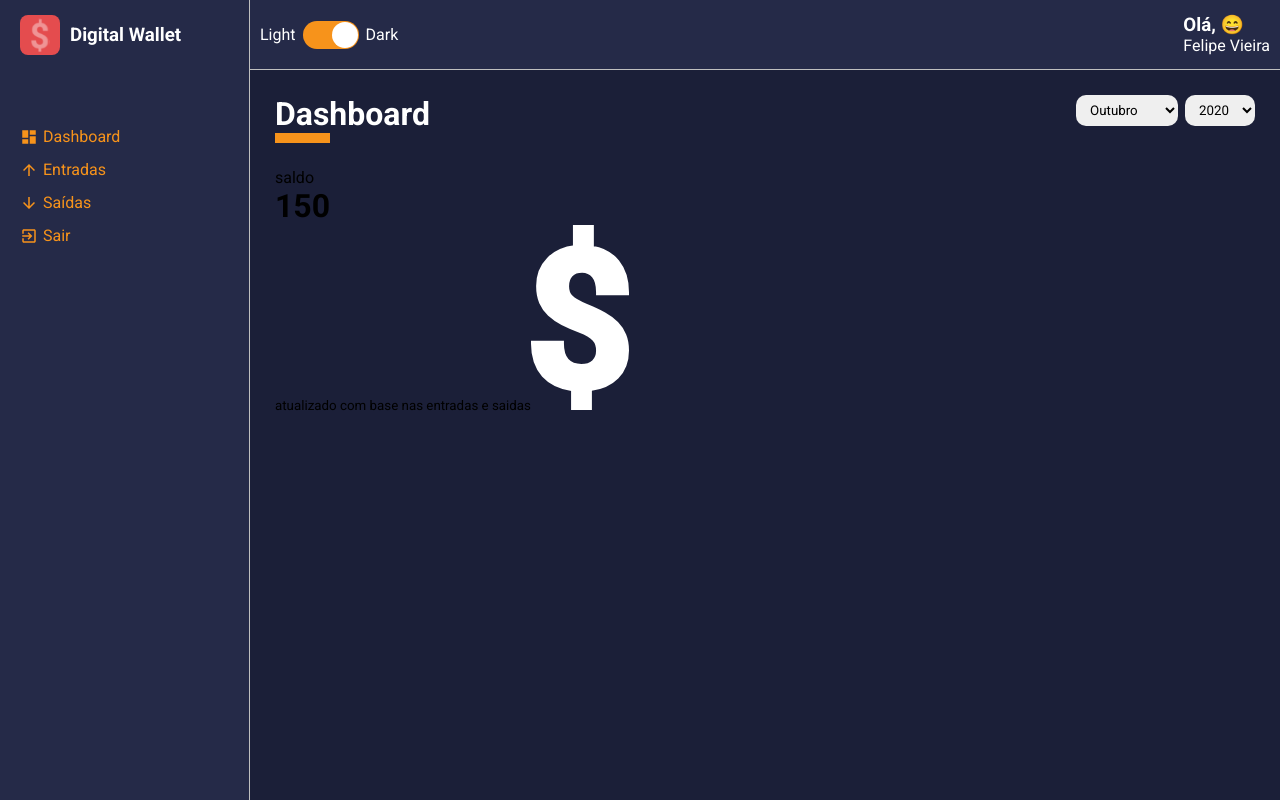
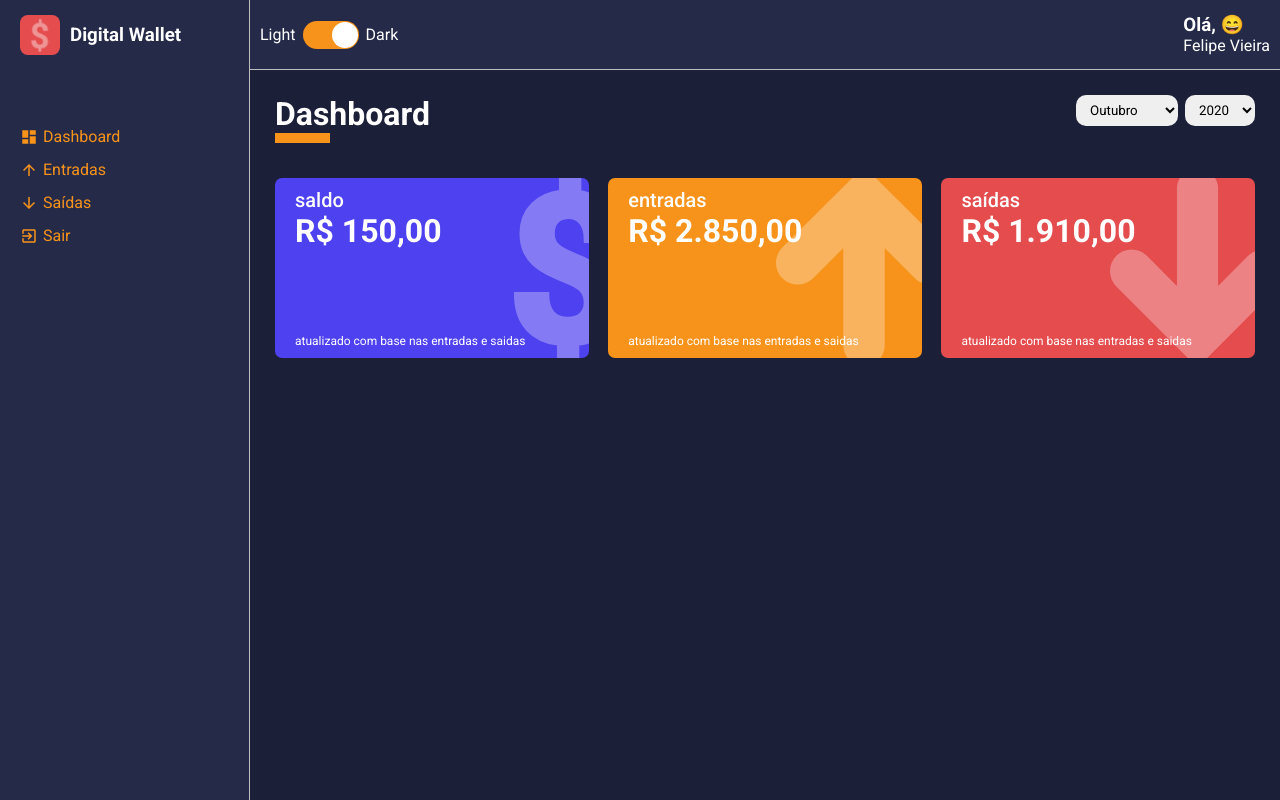
Before and after one commit to 2lipe/Digital-Wallet, a React (Create React App) app: page /dashboard in a window 1280 px wide. Built offline with nearby package versions, Linux system fonts and the light colour scheme.

Commit message:
create walletBox card

```diff
--- a/package.json
+++ b/package.json
@@ -31,6 +31,7 @@
     "@testing-library/react": "^11.1.0",
     "@testing-library/user-event": "^12.1.10",
     "react": "^17.0.1",
+    "react-countup": "^4.3.3",
     "react-dom": "^17.0.1",
     "react-icons": "^3.11.0",
     "react-router-dom": "^5.2.0",
--- a/src/components/WalletBox/index.tsx
+++ b/src/components/WalletBox/index.tsx
@@ -1,4 +1,5 @@
 import React from 'react';
+import CountUp from 'react-countup';
 
 import dolarImg from '../../assets/dollar.svg';
 import arrowUpImg from '../../assets/arrow-up.svg';
@@ -21,12 +22,33 @@ const WalletBox = ({
   icon,
   color,
 }: WalletBoxProps) => {
+  const iconSelected = () => {
+    switch (icon) {
+      case 'dolar':
+        return dolarImg;
+      case 'arrowUp':
+        return arrowUpImg;
+      case 'arrowDown':
+        return arrowDownImg;
+      default:
+        return undefined;
+    }
+  };
+
   return (
     <S.Container color={color}>
       <span>{title}</span>
-      <h1>{amount}</h1>
+      <h1>
+        <CountUp
+          end={amount}
+          prefix={'R$ '}
+          separator="."
+          decimal=","
+          decimals={2}
+        />
+      </h1>
       <small>{footerLabel}</small>
-      <img src={dolarImg} alt={title} />
+      {iconSelected && <img src={iconSelected()} alt={title} />}
     </S.Container>
   );
 };
--- a/src/components/WalletBox/styled.ts
+++ b/src/components/WalletBox/styled.ts
@@ -1,3 +1,36 @@
-import styled from 'styled-components'
+import styled from 'styled-components';
 
-export const Container = styled.div``
+type ContainerProps = {
+  color: string;
+};
+
+export const Container = styled.div<ContainerProps>`
+  width: 32%;
+  height: 180px;
+  margin: 10px 0;
+  background: ${({ color }) => color};
+  color: ${({ theme }) => theme.colors.white};
+  border-radius: 7px;
+  padding: 10px 20px;
+  position: relative;
+  overflow: hidden;
+
+  > img {
+    position: absolute;
+    height: 110%;
+    top: -10px;
+    right: -30px;
+    opacity: 0.3;
+  }
+
+  > span {
+    font-size: 20px;
+    font-weight: 500;
+  }
+
+  > small {
+    font-size: 12px;
+    position: absolute;
+    bottom: 10px;
+  }
+`;
--- a/src/pages/Dashboard/index.tsx
+++ b/src/pages/Dashboard/index.tsx
@@ -71,7 +71,21 @@ const Dashboard = () => {
           amount={150.0}
           footerLabel="atualizado com base nas entradas e saidas"
           icon="dolar"
-          color="red"
+          color="#4E41F0"
+        />
+        <WalletBox
+          title="entradas"
+          amount={2850.0}
+          footerLabel="atualizado com base nas entradas e saidas"
+          icon="arrowUp"
+          color="#F7931B"
+        />
+        <WalletBox
+          title="saídas"
+          amount={1910.0}
+          footerLabel="atualizado com base nas entradas e saidas"
+          icon="arrowDown"
+          color="#E44C4E"
         />
       </S.Content>
     </S.Container>
--- a/src/pages/Dashboard/styled.ts
+++ b/src/pages/Dashboard/styled.ts
@@ -2,4 +2,7 @@ import styled from 'styled-components';
 
 export const Container = styled.div``;
 
-export const Content = styled.main``;
+export const Content = styled.main`
+  display: flex;
+  justify-content: space-between;
+`;
```
Also changed, not shown: 1 other file (tests, documents, lock files or other folders).
